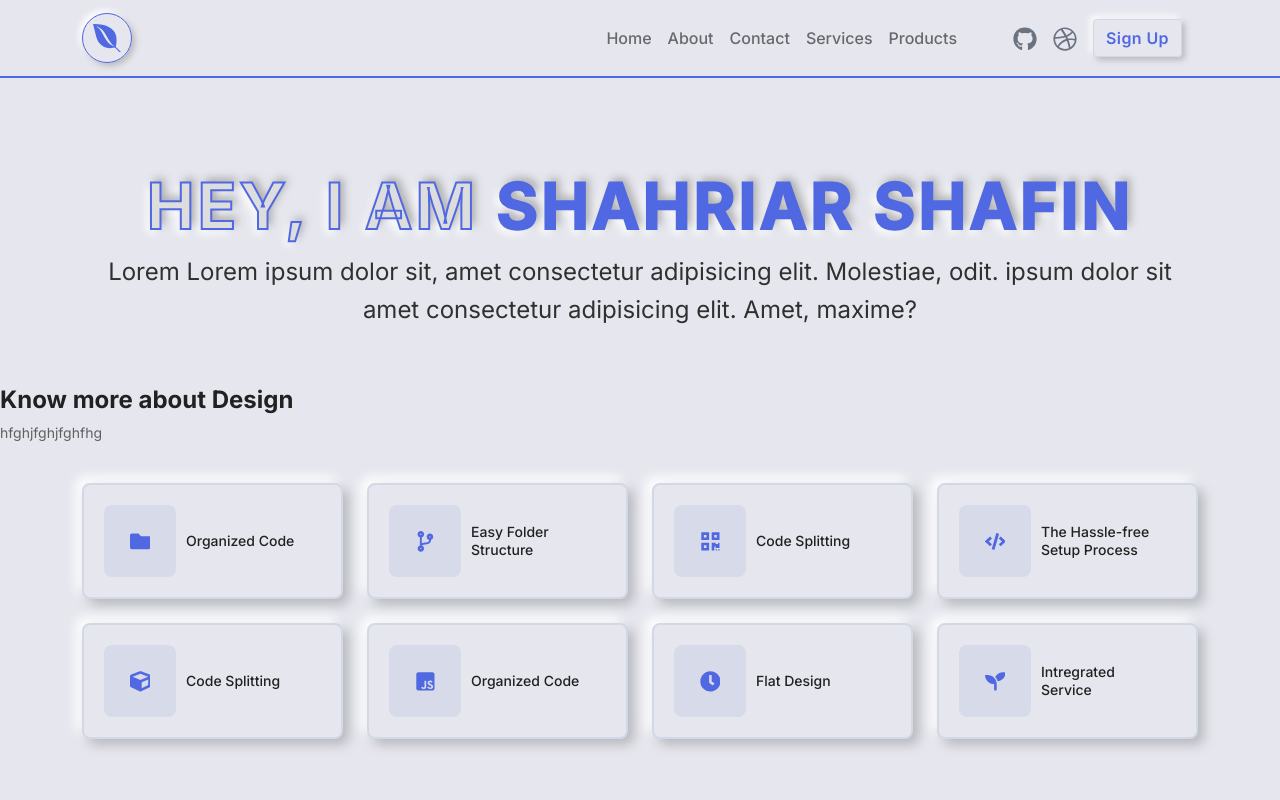
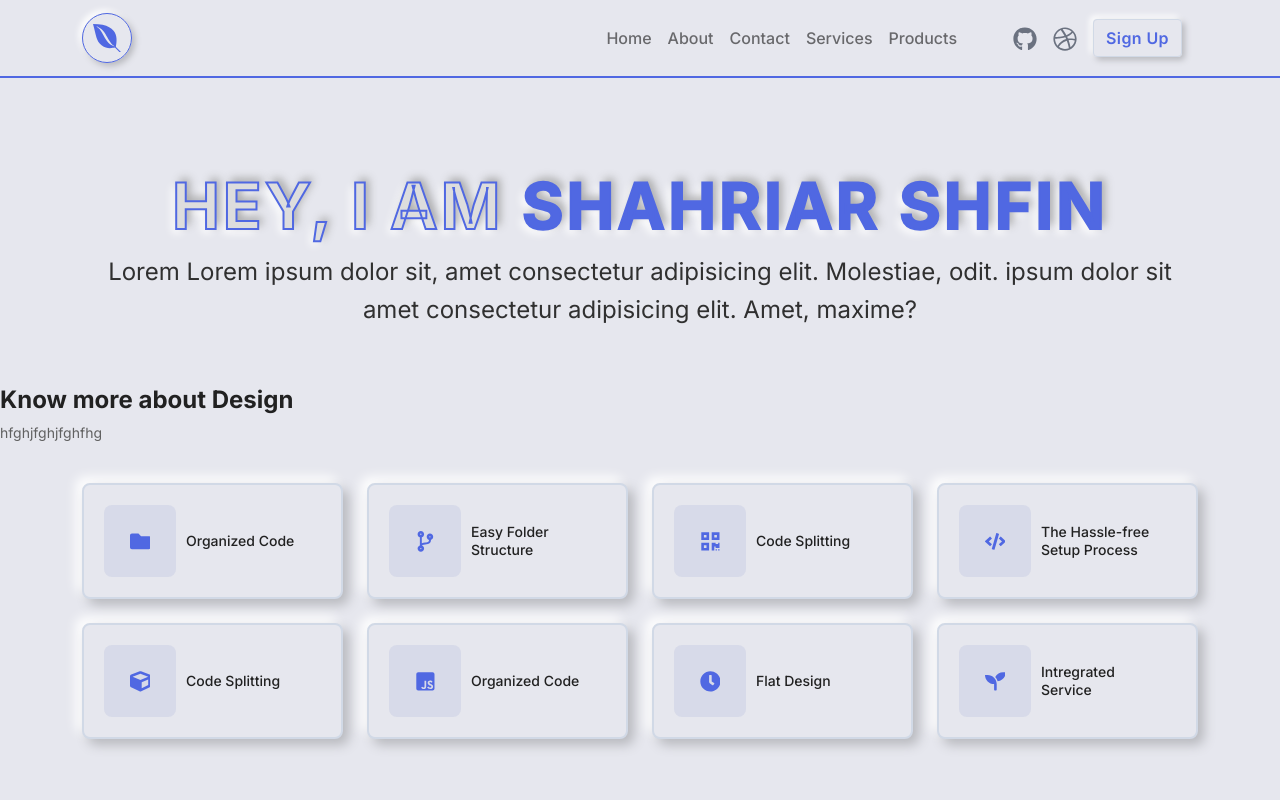
Before and after one commit to shahriarshafin/soft-ui, a Next.js app: page / in a window 1280 px wide. Shown: the top 800 px of the page. Built offline with nearby package versions, Linux system fonts and the light colour scheme.

Commit message:
HeroSections moved to Section dir from Components

```diff
--- a/pages/index.js
+++ b/pages/index.js
@@ -10,10 +10,11 @@ import {
 } from 'react-icons/fa';
 import BootNav from '../components/BootNav';
 import FeatureCard from '../components/FeatureCard';
-import HeroSection from '../components/HeroSection';
 import ProfileCard from '../components/profileCard';
 import SectionInfo from '../components/SectionInfo';
 import Steps from '../components/Steps';
+import HeroSection from '../sections/HeroSection';
+
 // ....
 
 export default function Home() {
--- a/components/HeroSection.jsx
+++ b/sections/HeroSection.jsx
@@ -1,15 +1,13 @@
-import React from 'react';
 import { Container } from 'react-bootstrap';
 import styled from 'styled-components';
+import HeroHeading from '../components/HeroHeading';
 
 const HeroSection = () => {
 	return (
 		<>
 			<section>
 				<Container>
-					<HeroHeading>
-						HEY, I am <span>Shahriar Shafin</span>
-					</HeroHeading>
+					<HeroHeading Normal={'hey, I am '} Highlight={'SHAHRIAR SHFIN'} />
 					<HeroDescription>
 						Lorem Lorem ipsum dolor sit, amet consectetur adipisicing elit.
 						Molestiae, odit. ipsum dolor sit amet consectetur adipisicing elit.
@@ -23,20 +21,6 @@ const HeroSection = () => {
 
 export default HeroSection;
 
-const HeroHeading = styled.h1`
-	margin-top: 50px;
-	font-size: 4rem;
-	text-transform: uppercase;
-	letter-spacing: 3px;
-	text-align: center;
-	font-weight: 700;
-	color: #dddddd;
-	text-shadow: 4px -4px 8px #a8a8a8, -4px 4px 8px #ffffff;
-	-webkit-text-stroke: 2px #5068e2;
-	span {
-		color: #5068e2;
-	}
-`;
 const HeroDescription = styled.p`
 	color: #303030;
 	font-size: 1.5rem;
```
